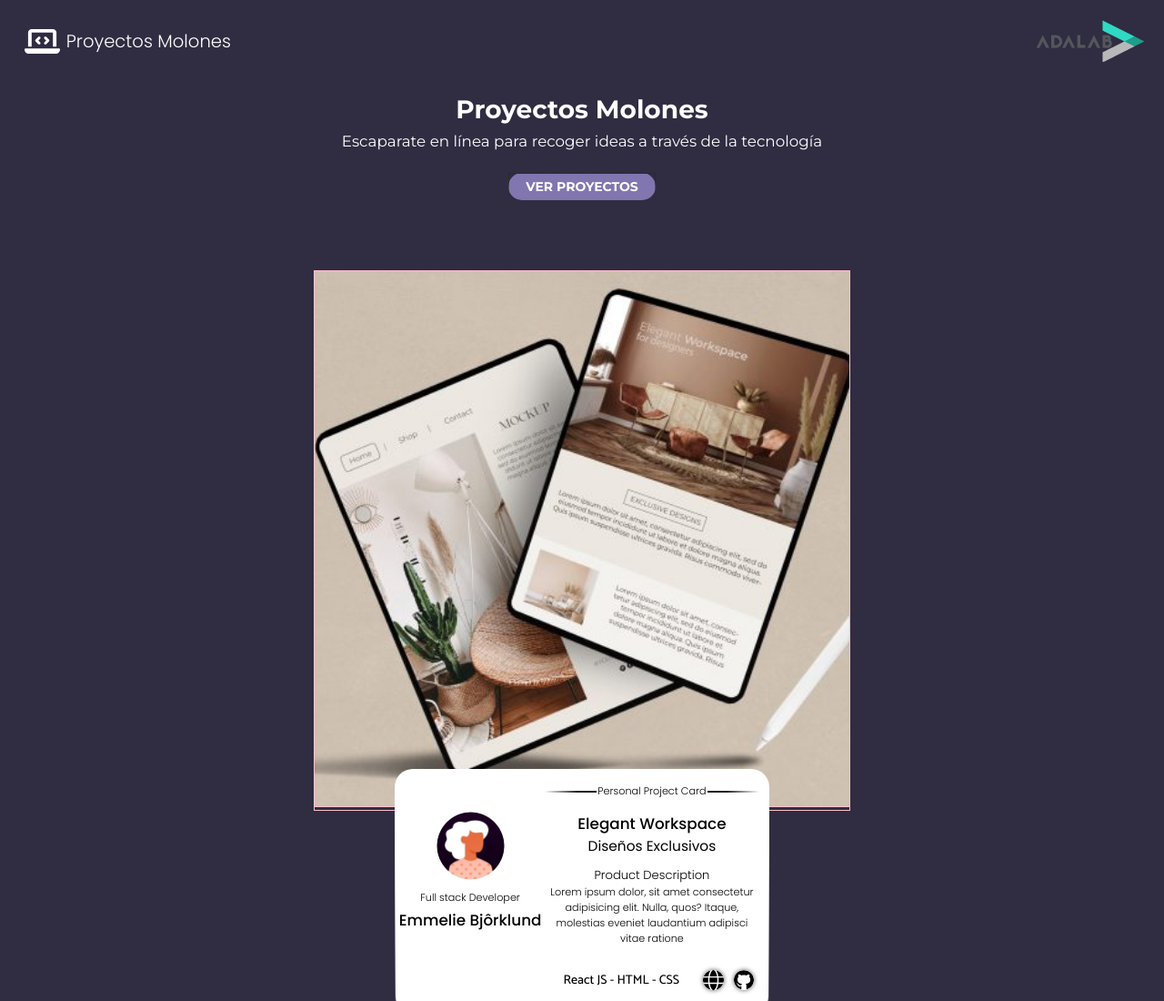
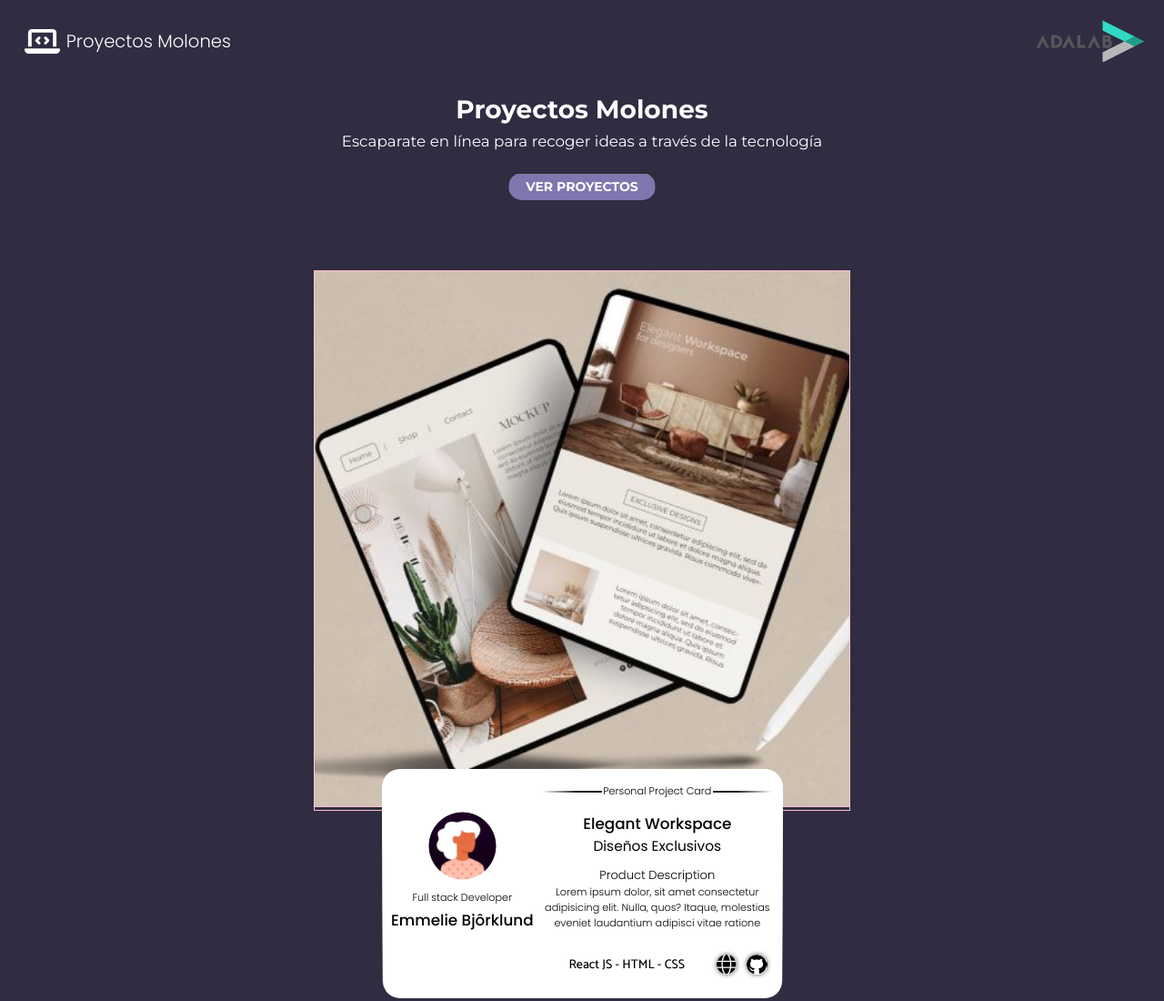
Before and after one commit to AnaEDiBlasi/project-promo-b-module-3-team-3, a React (Vite) app: page /#/form in a window 1280 px wide. Shown: the top 1100 px of the page at 91% size. Built offline with nearby package versions, Linux system fonts and the light colour scheme.

Commit message:
preview card width

```diff
--- a/src/styles/App.scss
+++ b/src/styles/App.scss
@@ -150,7 +150,7 @@ fieldset {
 
   transform: translateY(-45px);
   @media screen and (min-width: 768px){
-    width: 70%;
+    width: 75%;
   }
 }
 
```
